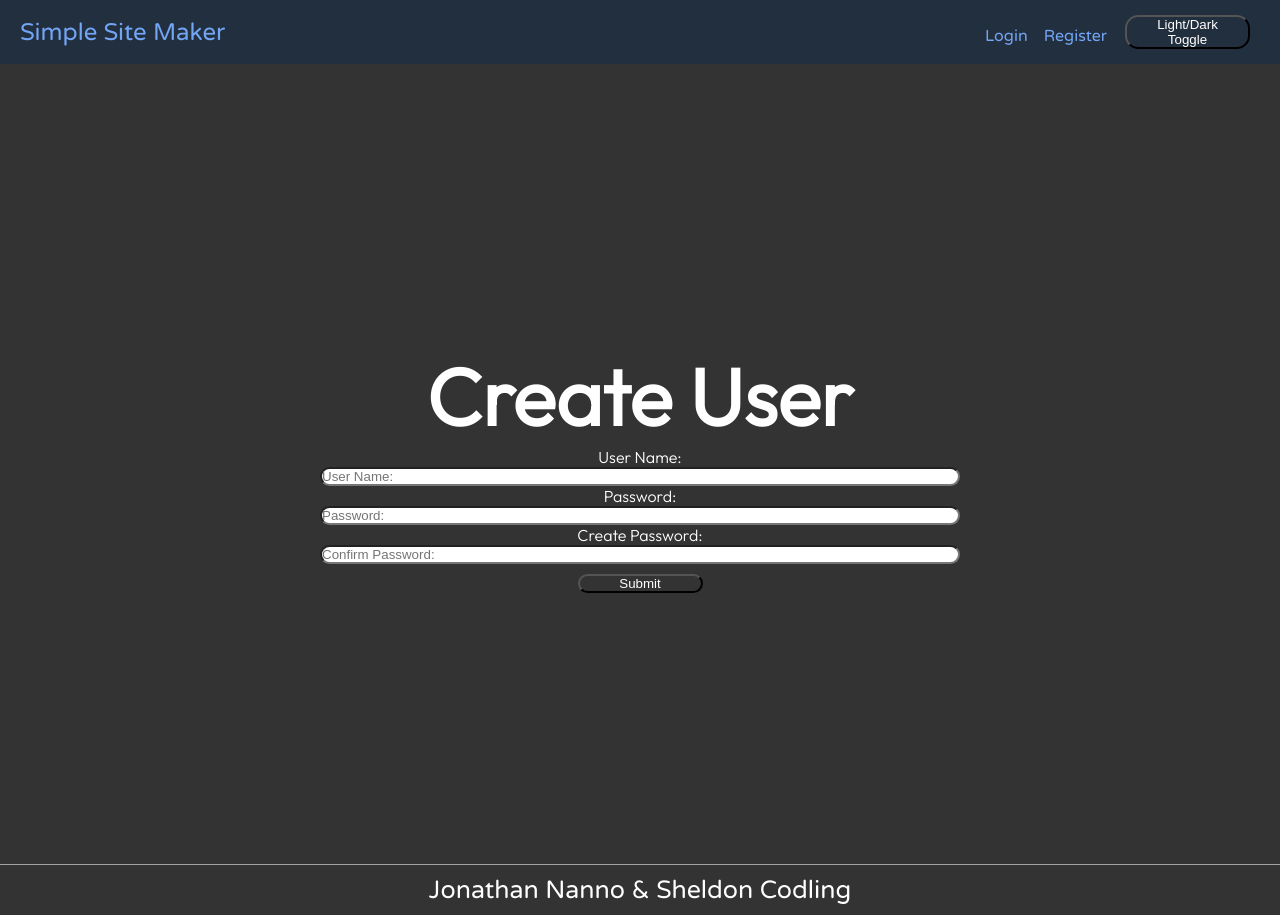
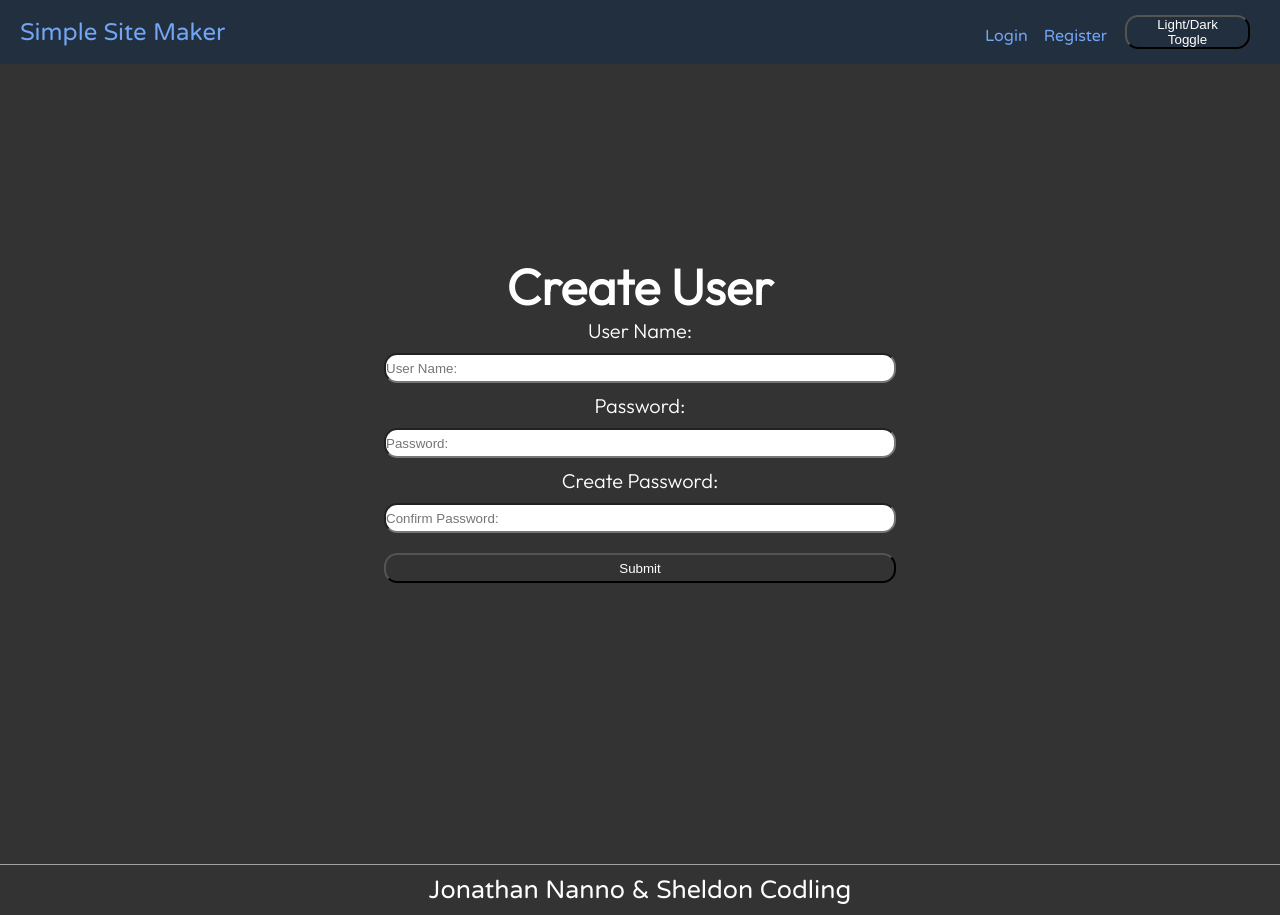
Before and after one commit to Johnny-creator/Simple-Pages, a React app: page /register in a window 1280 px wide. Built offline with nearby package versions, Linux system fonts and the light colour scheme; the HTML template or start-up script is replaced by a standard one.

Commit message:
Styled the register form, gave the H1 an id for specific styling

```diff
--- a/src/components/Register/Register.js
+++ b/src/components/Register/Register.js
@@ -1,10 +1,12 @@
 import React from "react";
 import Form from '../Form/Form';
+
+import './register.css';
 
 const Register = () => {
   return (
     <main>
-      <h1> Create User</h1>
+      <h1 className="registerHeader"> Create User</h1>
       <Form />
     </main>
   );
--- a/src/components/Register/register.css
+++ b/src/components/Register/register.css
@@ -0,0 +1,27 @@
+main {
+  display: flex;
+  flex-direction: column;
+  justify-content: center;
+  padding-bottom: 100px;
+}
+
+form {
+  font-size: 20px;
+}
+
+form input,
+form button {
+  width: 80%;
+  height: 30px;
+}
+
+.registerHeader {
+  font-size: 50px;
+}
+
+@media only screen and (min-width: 615px) {
+    form input, form button {
+        width: 40%;
+        margin: 10px;
+    }
+}
```
